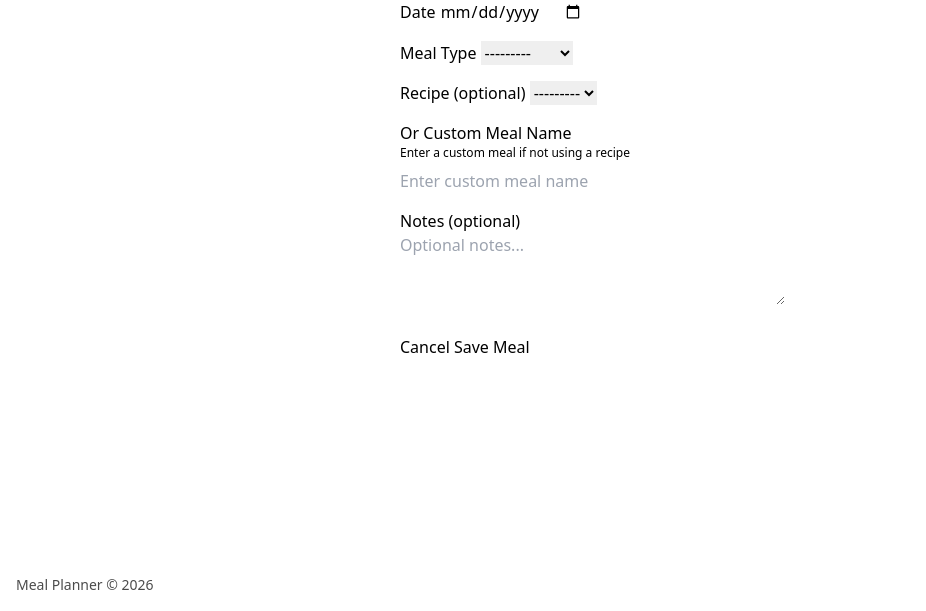
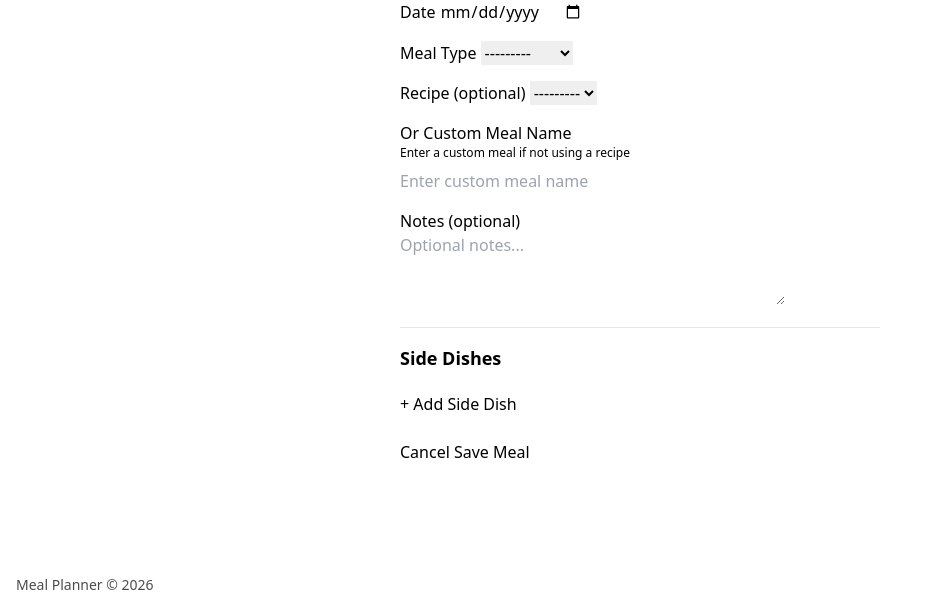
Before and after one commit to mattwilsoncp/MealPlanner, a Django app: page /planner/meal/add/ in a window 1280 px wide. Shown: the part 189-800 px from the top of the page, without its empty margins (0-926 px from the left). Run offline with Django 5.2, Linux system fonts and the light colour scheme; a user stored in the database is signed in; tables that the repository leaves empty hold one stand-in row (values such as "Sample post"); some libraries are stand-ins or nearby versions.

Commit message:
feat(02-03): add side dish UI to meal form
- Added side dishes section below main meal
- Add/remove side dish buttons
- Recipe or custom side dish options
- JavaScript for dynamic form management

```diff
--- a/meal_planner_app/templates/meal_planner/meal_form.html
+++ b/meal_planner_app/templates/meal_planner/meal_form.html
@@ -81,6 +81,19 @@
                     {% endif %}
                 </div>
 
+                <!-- Side Dishes Section -->
+                <div class="border-t border-base-300 pt-4 mt-4">
+                    <h3 class="font-semibold text-lg mb-3">Side Dishes</h3>
+
+                    <div id="side-dishes-container" class="space-y-3">
+                        <!-- Side dish forms rendered here -->
+                    </div>
+
+                    <button type="button" id="add-side-dish" class="btn btn-ghost btn-sm mt-2">
+                        + Add Side Dish
+                    </button>
+                </div>
+
                 <!-- Form errors -->
                 {% if form.non_field_errors %}
                 <div class="alert alert-error mb-4">
@@ -104,10 +117,95 @@
 
 {% block extra_js %}
 <script>
+let sideDishCount = 0;
+let recipes = [];
+
+// Load recipes for side dish dropdown
+async function loadRecipes() {
+    try {
+        const response = await fetch('{% url "meal_planner:api_recipe_select" %}');
+        const data = await response.json();
+        recipes = data.recipes || [];
+    } catch (error) {
+        console.error('Error loading recipes:', error);
+    }
+}
+
+// Create a side dish form
+function createSideDishForm(index, initialData = {}) {
+    const div = document.createElement('div');
+    div.className = 'bg-base-300 p-3 rounded relative';
+    div.dataset.index = index;
+
+    // Recipe dropdown options
+    let recipeOptions = '<option value="">-- Select Recipe --</option>';
+    recipes.forEach(r => {
+        const selected = initialData.recipe_id === r.id ? 'selected' : '';
+        recipeOptions += `<option value="${r.id}" ${selected}>${r.title}</option>`;
+    });
+
+    div.innerHTML = `
+        <div class="flex justify-between items-center mb-2">
+            <span class="text-sm font-medium">Side Dish ${index + 1}</span>
+            <button type="button" class="btn btn-xs btn-ghost text-error" onclick="removeSideDish(${index})">✕</button>
+        </div>
+        <div class="form-control mb-2">
+            <label class="label py-1">
+                <span class="label-text-alt">Recipe</span>
+            </label>
+            <select name="side_dishes-${index}-recipe" class="select select-bordered select-sm">
+                ${recipeOptions}
+            </select>
+        </div>
+        <div class="form-control mb-2">
+            <label class="label py-1">
+                <span class="label-text-alt">Or Custom Side Dish</span>
+            </label>
+            <input type="text" name="side_dishes-${index}-custom_side"
+                   class="input input-bordered input-sm"
+                   value="${initialData.custom_side || ''}"
+                   placeholder="Enter custom side dish">
+        </div>
+        <div class="flex gap-2">
+            <div class="form-control w-20">
+                <label class="label py-1">
+                    <span class="label-text-alt">Order</span>
+                </label>
+                <input type="number" name="side_dishes-${index}-order"
+                       class="input input-bordered input-sm"
+                       value="${initialData.order || index}">
+            </div>
+        </div>
+    `;
+    return div;
+}
+
+function addSideDish(initialData = {}) {
+    const container = document.getElementById('side-dishes-container');
+    const form = createSideDishForm(sideDishCount, initialData);
+    container.appendChild(form);
+    sideDishCount++;
+}
+
+function removeSideDish(index) {
+    const container = document.getElementById('side-dishes-container');
+    const form = container.querySelector(`[data-index="${index}"]`);
+    if (form) {
+        // Mark for deletion
+        const deleteInput = document.createElement('input');
+        deleteInput.type = 'hidden';
+        deleteInput.name = `side_dishes-${index}-DELETE`;
+        deleteInput.value = 'on';
+        form.appendChild(deleteInput);
+        form.style.display = 'none';
+    }
+}
+
 // Toggle custom meal field based on recipe selection
 document.addEventListener('DOMContentLoaded', function() {
     const recipeSelect = document.getElementById('id_recipe');
     const customMealInput = document.getElementById('id_custom_meal');
+    const addSideDishBtn = document.getElementById('add-side-dish');
 
     function toggleCustomMeal() {
         if (recipeSelect && customMealInput) {
@@ -124,6 +222,13 @@ document.addEventListener('DOMContentLoaded', function() {
         recipeSelect.addEventListener('change', toggleCustomMeal);
         toggleCustomMeal(); // Initial state
     }
+
+    // Side dish functionality
+    if (addSideDishBtn) {
+        loadRecipes().then(() => {
+            addSideDishBtn.addEventListener('click', () => addSideDish());
+        });
+    }
 });
 </script>
 {% endblock %}
```
